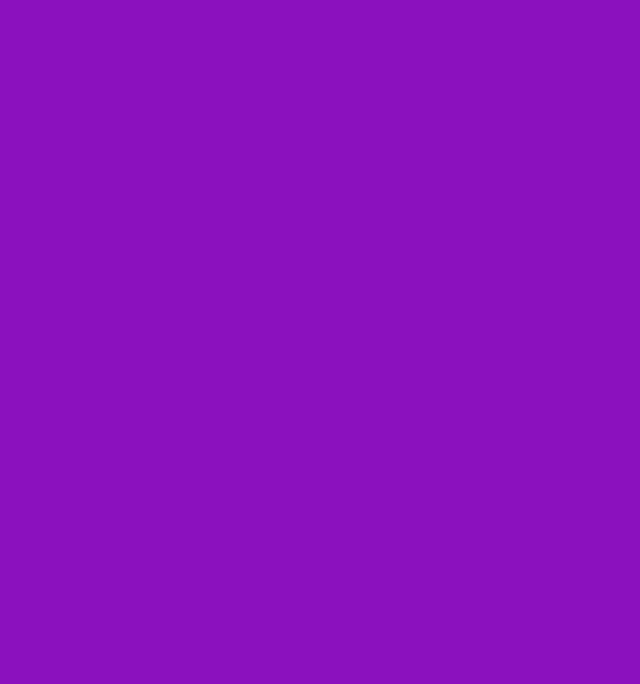
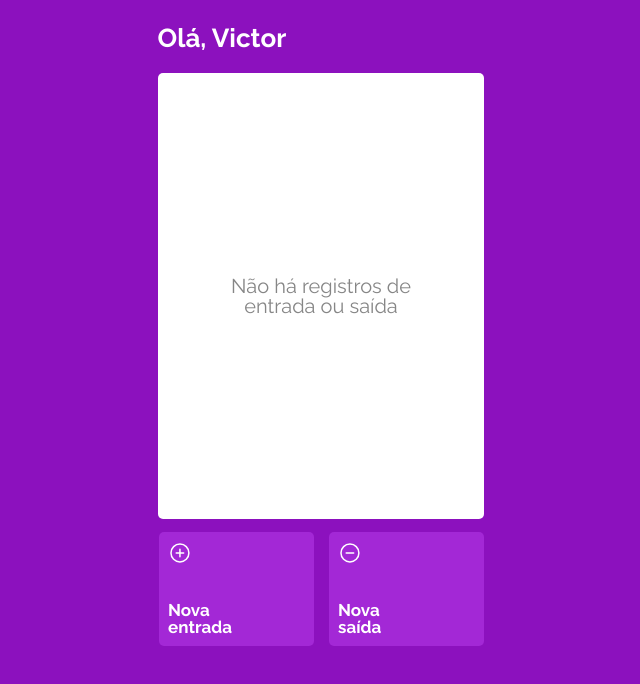
Before and after one commit to vvictorfonseca/projeto13-mywallet-front, a React (Create React App) app: page /inserts in a window 1280 px wide. Before the commit this address had no page. Shown: the top 684 px of the page, without its empty margins (319-959 px from the left). Built offline with nearby package versions, Linux system fonts and the light colour scheme; a web font is replaced by a local one.

Commit message:
All components created

```diff
--- a/public/index.html
+++ b/public/index.html
@@ -15,5 +15,8 @@
 <body>
   <noscript>You need to enable JavaScript to run this app.</noscript>
   <div class="root"></div>
+
+  <script type="module" src="https://unpkg.com/ionicons@5.5.2/dist/ionicons/ionicons.esm.js"></script>
+  <script nomodule src="https://unpkg.com/ionicons@5.5.2/dist/ionicons/ionicons.js"></script>
 </body>
 </html>
--- a/src/components/App.js
+++ b/src/components/App.js
@@ -4,14 +4,17 @@ import GlobalStyle from "../css/GlobalStyle.js";
 
 import Login from "./Login.js";
 import Register from "./Register.js"
+import Inserts from "./Inserts.js";
 
 import UserContext from "./contexts/UserContext.js";
 
 function App() {
 
     const [token, setToken] = useState("");
+    const [nameUser, setNameUser] = useState("");
+    const [newEntry, setNewEntry] = useState("")
 
-    const contextValue = { token, setToken }
+    const contextValue = { token, setToken, nameUser, setNameUser, newEntry, setNewEntry }
 
     return (
         <>
@@ -21,6 +24,7 @@ function App() {
                     <Routes>
                         <Route path="/signin" element={<Login /> } />
                         <Route path="/signup" element={ <Register /> } />
+                        <Route path="/inserts" element={ <Inserts />} />
                     </Routes>
                 </UserContext.Provider>
             </BrowserRouter>
--- /dev/null
+++ b/src/components/Inserts.js
@@ -0,0 +1,147 @@
+import { Link } from 'react-router-dom';
+import { useState } from "react";
+import { useNavigate } from 'react-router-dom';
+import { useContext } from "react";
+
+import axios from 'axios';
+import styled from 'styled-components';
+
+import NewEntry from './NewEntry.js';
+import NewExit from './NewExit.js';
+
+import UserContext from './contexts/UserContext.js';
+
+function Inserts() {
+
+    const [inserts, setInserts] = useState([]);
+    const [newEntry, setNewEntry] = useState(false);
+    const [newExit, setNewExit] = useState(false)
+
+    const { nameUser } = useContext(UserContext);
+
+    console.log(nameUser)
+
+    if (inserts.length === 0 && newEntry === false && newExit === false) {
+        return (
+            <ContainerInserts>
+                <h1>Olá, Victor {nameUser}</h1>
+
+                <BoxInserts>
+                    <p>Não há registros de <br /> entrada ou saída</p>
+                </BoxInserts>
+
+                <BoxNewInserts>
+                    <BoxNewEntrance>
+                        <ion-icon onClick={() => setNewEntry(true)} name="add-circle-outline"></ion-icon>
+                        <p>Nova <br /> entrada</p>
+                    </BoxNewEntrance>
+                    <BoxNewExit>
+                        <ion-icon onClick={() => setNewExit(true)} name="remove-circle-outline"></ion-icon>
+                        <p>Nova <br /> saída</p>
+                    </BoxNewExit>
+                </BoxNewInserts>
+            </ContainerInserts>
+        )
+    } else if (newEntry === true) {
+        return (
+            <NewEntry />
+        )
+    } else if (newExit === true) {
+        return (
+            <NewExit />
+        )
+    }
+
+}
+
+const ContainerInserts = styled.div`
+    width: 375px;
+    margin: auto auto;
+    display:flex;
+    justify-content: center;
+    flex-direction: column;
+
+    h1 {
+        font-size: 26px;
+        font-weight: 700;
+        margin-top:25px;
+        margin-left:24px;
+        color: #FFFFFF;
+    }
+`
+const BoxInserts = styled.div`
+    width:326px;
+    height:446px;
+    background-color: white;
+    display:flex;
+    margin: auto auto;
+    margin-top: 22px;
+    border-radius: 5px;
+
+    p{
+        font-size:20px;
+        font-weight:400;
+        color: #868686;
+        text-align:center;
+        display:flex;
+        align-items:center;
+        margin:auto auto;
+    }
+`
+const BoxNewInserts = styled.div`
+    display:flex;
+    margin-top:13px;
+    margin-bottom:16px;
+`
+const BoxNewEntrance = styled.div`
+    width:155px;
+    height:114px;
+    background: #A328D6;
+    border-radius: 5px;
+    margin-left:25px;
+    position:relative;
+
+    ion-icon{
+        position:absolute;
+        font-size:23.88px;
+        color:white;
+        margin-top: 8.56px;
+        margin-left: 9.56px;
+        cursor:pointer;
+    }
+
+    p{
+        font-weight: 700;
+        font-size: 17px;
+        color: #FFFFFF;
+        margin-left:9.56px;
+        margin-top:70px;
+    }
+`
+const BoxNewExit = styled.div`
+    width:155px;
+    height:114px;
+    background: #A328D6;
+    border-radius: 5px;
+    margin-left:15px;
+    position:relative;
+
+    ion-icon{
+        position:absolute;
+        font-size:23.88px;
+        color:white;
+        margin-top: 8.56px;
+        margin-left: 9.56px;
+        cursor:pointer;
+    }
+
+    p{
+        font-weight: 700;
+        font-size: 17px;
+        color: #FFFFFF;
+        margin-left:9.56px;
+        margin-top:70px;
+    }
+`
+
+export default Inserts;
--- a/src/components/Login.js
+++ b/src/components/Login.js
@@ -10,7 +10,7 @@ import UserContext from './contexts/UserContext.js';
 
 function Login() {
 
-    const { setToken } = useContext(UserContext)
+    const { setToken, setNameUser } = useContext(UserContext)
 
     const navigate = useNavigate();
 
@@ -24,13 +24,14 @@ function Login() {
     function LoginUser(e){
         e.preventDefault()
 
-        const URLLOGIN = "https://http://localhost:3000/"
+        const URLLOGIN = "http://http://localhost:3000/signin"
 
         const promise = axios.post(URLLOGIN, objSignIn);
 
-        promise.the(response => {
+        promise.then(response => {
             const { data } = response
             setToken(data.token);
+            setNameUser(data.name)
             navigate("/inserts");
         })
         promise.catch(err => {
--- /dev/null
+++ b/src/components/NewEntry.js
@@ -0,0 +1,110 @@
+import { useState } from "react";
+import { useNavigate } from 'react-router-dom';
+import { useContext } from "react";
+
+import UserContext from './contexts/UserContext.js';
+
+import axios from 'axios';
+import styled from 'styled-components';
+
+function NewEntry() {
+
+    const {setInserts} = useContext(UserContext)
+
+    const [dataNewEntry, setDataNewEntry] = useState({value: "", description: ""})
+
+    console.log(dataNewEntry.description)
+
+    const objNewEntry = {
+        value: dataNewEntry.value,
+        description: dataNewEntry.description
+    }
+
+    function postNewEntry(e){
+        e.preventDefault()
+
+        const URLINSERT = "http://http://localhost:3000/inserts"
+
+        const promise = axios.post(URLINSERT, objNewEntry);
+
+        promise.then(response => {
+            console.log(response.data)
+        })
+    }
+
+        return (
+            <ContainerNewEntry>
+                <h1>Nova Entrada</h1>
+                <form onSubmit={postNewEntry} >
+                    <input type="text" placeholder="Valor" value={ dataNewEntry.value } onChange={ (e) => setDataNewEntry({...dataNewEntry, value: e.target.value})} />
+                    <input type="text" placeholder="Descrição" value={ dataNewEntry.description } onChange={ (e) => setDataNewEntry({...dataNewEntry, description: e.target.value}) } />
+                    <button type='submit'>Salvar Entrada</button>
+                </form>
+            </ContainerNewEntry>
+        )
+}
+
+const ContainerNewEntry = styled.div`
+    width: 375px;
+    margin: auto auto;
+    display:flex;
+    justify-content: center;
+    flex-direction: column;
+
+    h1 {
+        font-size: 26px;
+        font-weight: 700;
+        margin-top:25px;
+        margin-left:24px;
+        margin-bottom: 40px;
+        color: #FFFFFF;
+    }
+
+    input{
+        width:326px;
+        height:56px;
+        border: 1px solid #D5D5D5;
+        border-radius: 5px;
+        margin-bottom:13px;
+        margin-left:25px;
+        padding-left:15px;
+        padding-top:5px;
+    }
+
+    input:focus {
+    box-shadow: 0 0 0 0;
+    outline: 0;
+    }
+
+    input::placeholder {
+        font-weight: 300;
+        font-size: 20px;
+        color: #000000;
+    }
+
+    button {
+        width:326px;
+        height:46px;
+        background: #A328D6;
+        border-radius: 5px;
+        border:none;
+        margin-left:25px;
+        color:white;
+        font-size:20px;
+        font-weight: 700;
+        cursor:pointer;
+    }
+
+    p {
+        height:18px;
+        font-size:15px;
+        font-weight:700;
+        color: #FFFFFF;
+        display:flex;
+        justify-content:center;
+        margin-top:36px;
+        text-decoration: none;
+        text-decoration-color: #8C11BE;
+    }
+`
+export default NewEntry
--- /dev/null
+++ b/src/components/NewExit.js
@@ -0,0 +1,80 @@
+import styled from 'styled-components';
+
+function NewExit() {
+
+        return (
+            <ContainerNewEntry>
+                <h1>Nova Saída</h1>
+                <form>
+                    <input type="text" placeholder="Valor" />
+                    <input type="text" placeholder="Descrição" />
+                    <button type='submit'>Salvar Saída</button>
+                </form>
+            </ContainerNewEntry>
+        )
+}
+
+const ContainerNewEntry = styled.div`
+    width: 375px;
+    margin: auto auto;
+    display:flex;
+    justify-content: center;
+    flex-direction: column;
+
+    h1 {
+        font-size: 26px;
+        font-weight: 700;
+        margin-top:25px;
+        margin-left:24px;
+        margin-bottom: 40px;
+        color: #FFFFFF;
+    }
+
+    input{
+        width:326px;
+        height:56px;
+        border: 1px solid #D5D5D5;
+        border-radius: 5px;
+        margin-bottom:13px;
+        margin-left:25px;
+        padding-left:15px;
+        padding-top:5px;
+    }
+
+    input:focus {
+    box-shadow: 0 0 0 0;
+    outline: 0;
+    }
+
+    input::placeholder {
+        font-weight: 300;
+        font-size: 20px;
+        color: #000000;
+    }
+
+    button {
+        width:326px;
+        height:46px;
+        background: #A328D6;
+        border-radius: 5px;
+        border:none;
+        margin-left:25px;
+        color:white;
+        font-size:20px;
+        font-weight: 700;
+        cursor:pointer;
+    }
+
+    p {
+        height:18px;
+        font-size:15px;
+        font-weight:700;
+        color: #FFFFFF;
+        display:flex;
+        justify-content:center;
+        margin-top:36px;
+        text-decoration: none;
+        text-decoration-color: #8C11BE;
+    }
+`
+export default NewExit
--- a/src/components/Register.js
+++ b/src/components/Register.js
@@ -16,13 +16,13 @@ function Register() {
         name: dataRegister.name,
         email: dataRegister.email,
         password: dataRegister.password,
-        confirmPassword: dataRegister.password
+        confirmPassword: dataRegister.confirmPassword
     }
 
     function newRegister(e) {
         e.preventDefault();
 
-        const URLREGISTER = "https://http://localhost:3000/signup"
+        const URLREGISTER = "http://localhost:3000/signup"
 
         if (dataRegister.password === dataRegister.confirmPassword) {
 
```
